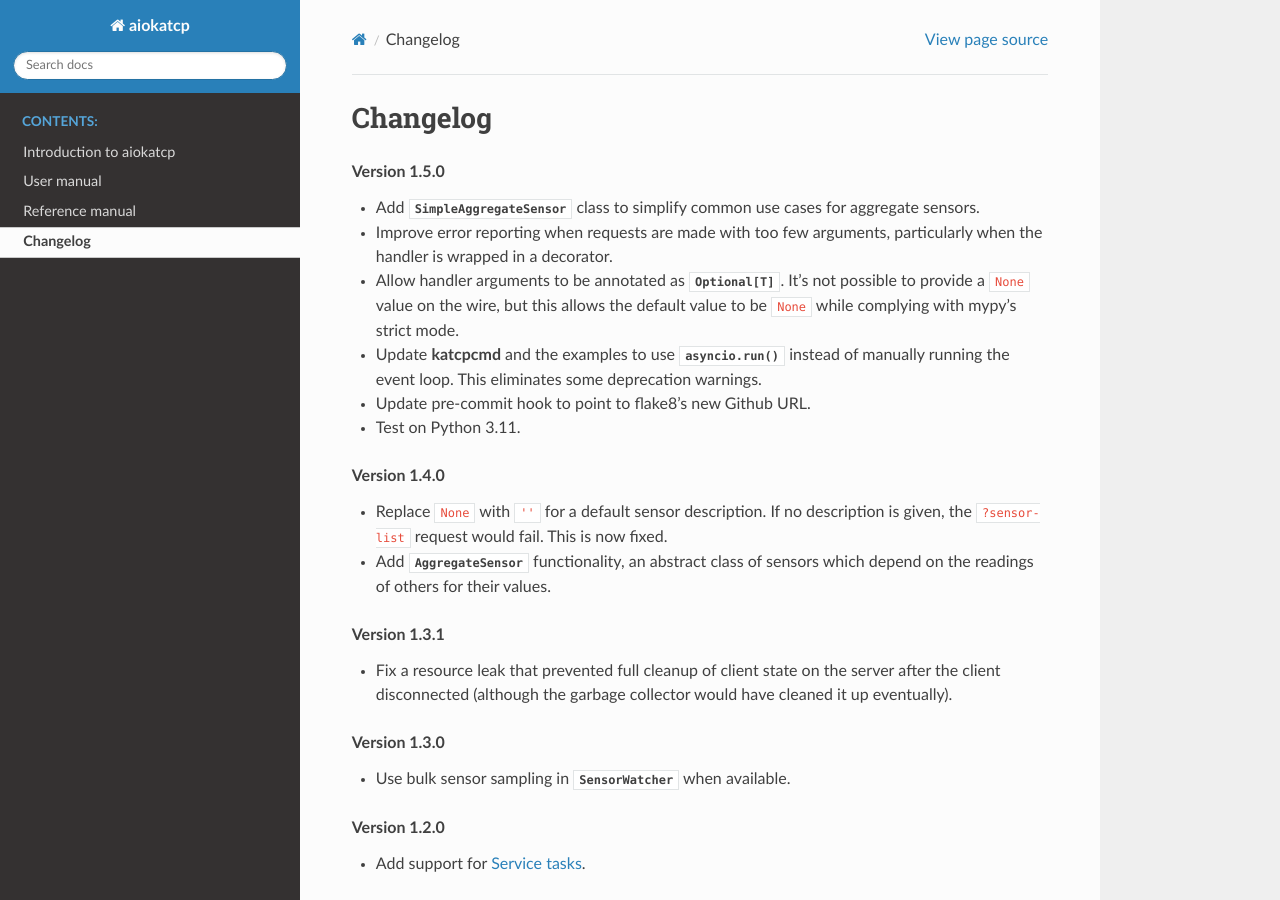
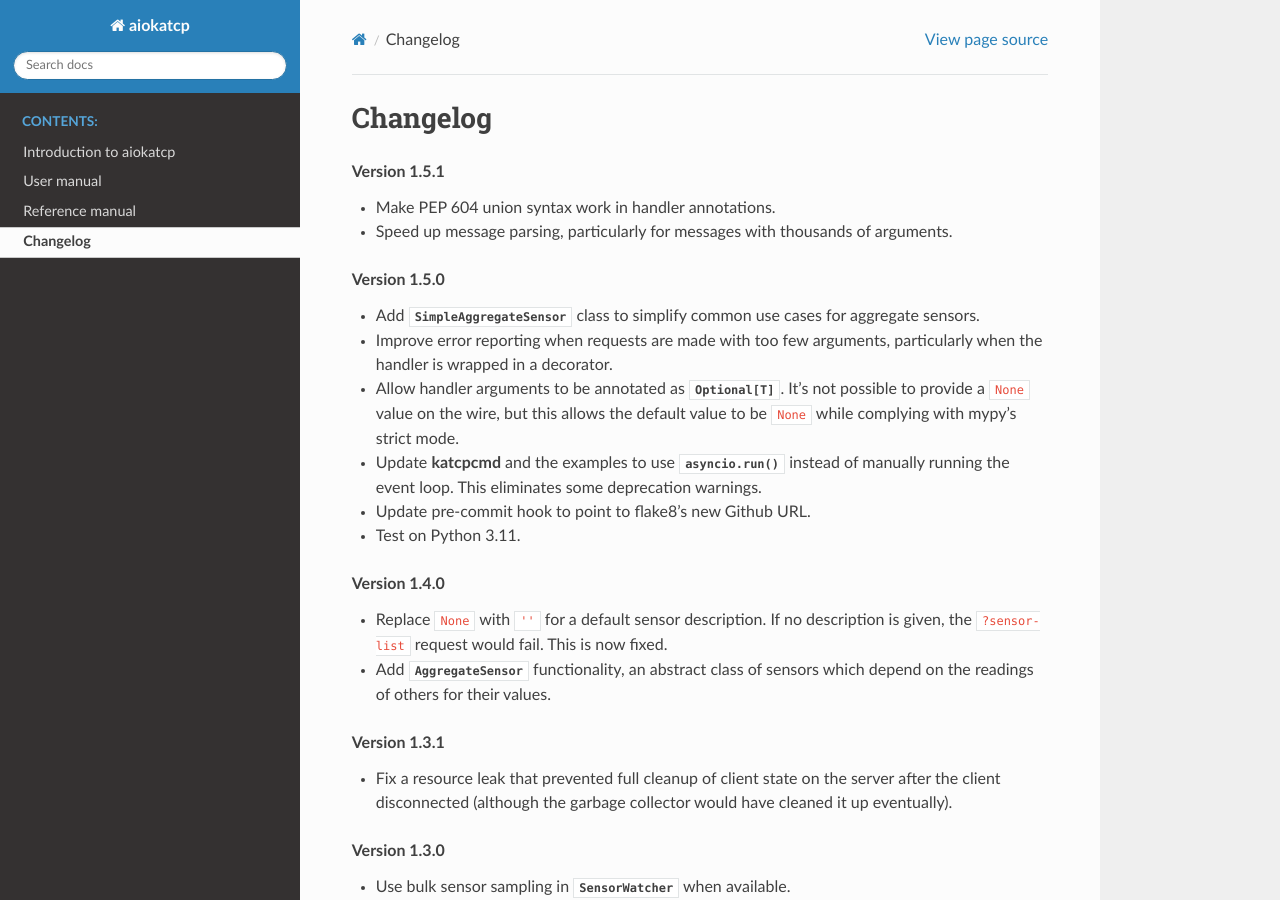
Before and after one commit to ska-sa/aiokatcp, a Sphinx documentation site: the page built from doc/changelog.rst, in a window 1280 px wide and 900 px high. Built offline with Sphinx 7.4.7 and the Read the Docs theme 2.0.0, drawn with Linux system fonts in a browser that asks for light colours; the version number could not be read and is left out.

Commit message:
Write changelog for a 1.5.1 release

```diff
--- a/doc/changelog.rst
+++ b/doc/changelog.rst
@@ -1,5 +1,10 @@
 Changelog
 =========
+
+.. rubric:: Version 1.5.1
+
+- Make PEP 604 union syntax work in handler annotations.
+- Speed up message parsing, particularly for messages with thousands of arguments.
 
 .. rubric:: Version 1.5.0
 
```
